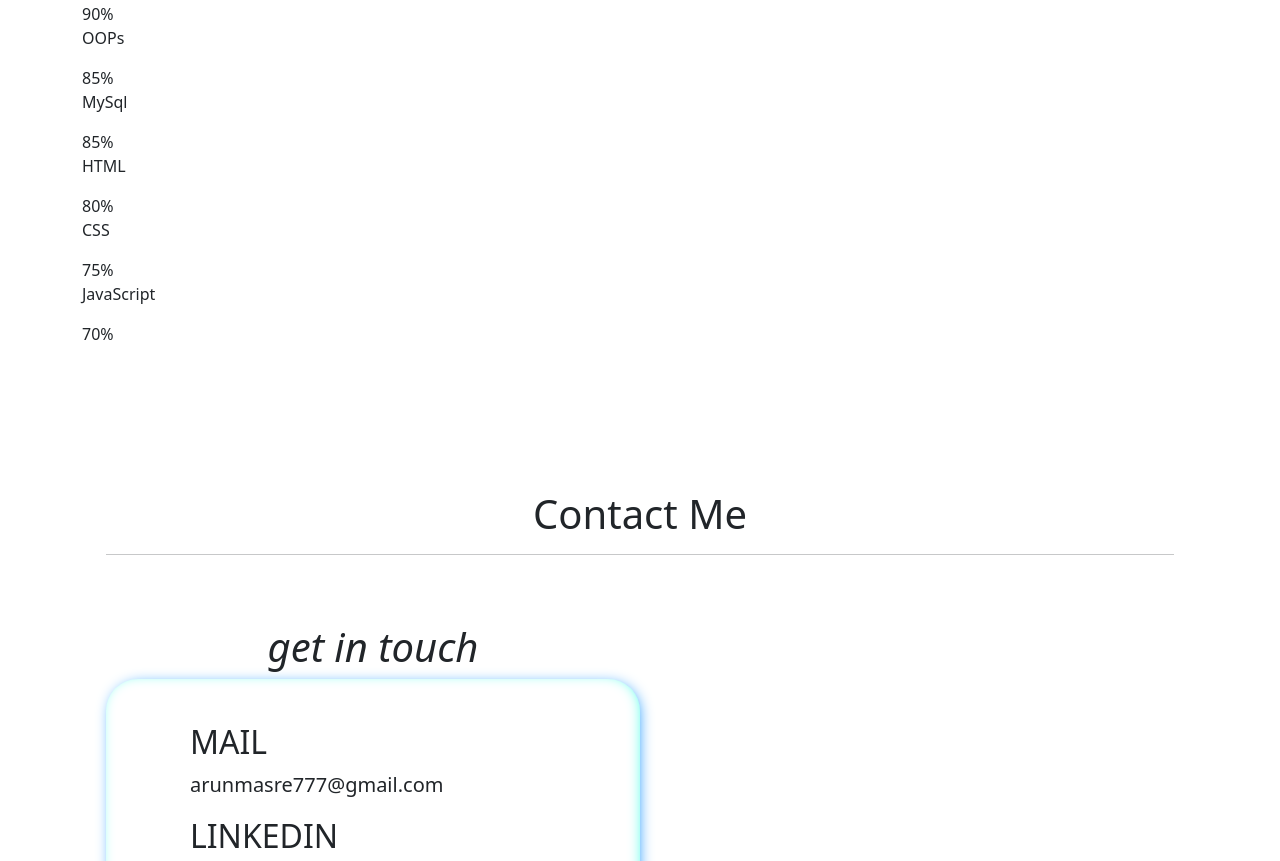
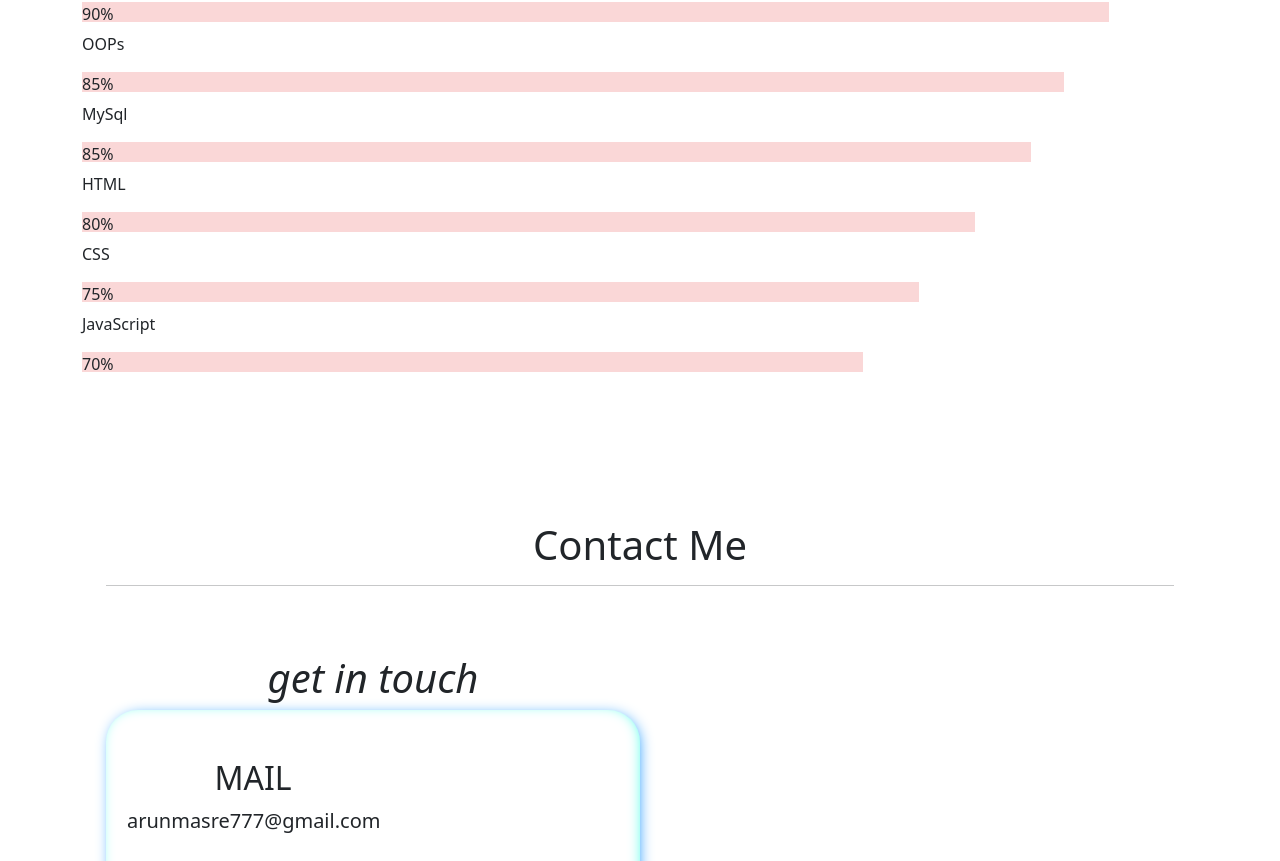
Before and after one commit to ArunMasre/arun-portfolio.github.io, a plain HTML site: page index.html in a window 1280 px wide. Shown: the part 2358-3219 px from the top of the page. Drawn offline with nearby package versions, Linux system fonts and the light colour scheme.

Commit message:
Update style.css

```diff
--- a/style.css
+++ b/style.css
@@ -1,17 +1,25 @@
+* {
+    padding: 0;
+    margin: 0;
+}
+
+
 /* display background color black on navbar scroll */
 
 .navbarScroll.navbarDark {
     background-color: black;
 }
 
-
-/* hero background image */
-
 .bgimage {
     height: 100vh;
+    background-attachment: fixed;
     background: url('images/pic.jpg');
     background-size: cover;
     position: relative;
+}
+
+#home {
+    background-attachment: fixed;
 }
 
 
@@ -43,6 +51,7 @@
 #contact {
     margin-top: 4rem;
     padding-top: 4rem;
+    /* background-color: antiquewhite; */
 }
 
 #contact {
@@ -55,6 +64,84 @@
 .imageAboutPage {
     width: 100%;
 }
+
+
+/* skills part */
+
+
+/* Make sure that padding behaves as expected */
+
+* {
+    box-sizing: border-box;
+}
+
+*/ .skills {
+    padding-top: 4px;
+    text-align: right;
+    /* Right-align text */
+    padding-top: 2px;
+    /* Add top padding */
+    padding-bottom: 2px;
+    /* Add bottom padding */
+    color: white;
+    /* White text color */
+}
+
+.java {
+    /* height: 5px; */
+    width: 92%;
+    height: 20px;
+    margin-bottom: 10px;
+    background-color: rgb(250, 215, 215);
+}
+
+.oops {
+    width: 88%;
+    height: 20px;
+    margin-bottom: 10px;
+    background-color: rgb(250, 215, 215);
+    ;
+}
+
+.mysql {
+    width: 85%;
+    height: 20px;
+    margin-bottom: 10px;
+    background-color: rgb(250, 215, 215);
+    ;
+}
+
+.html {
+    width: 80%;
+    height: 20px;
+    margin-bottom: 10px;
+    background-color: rgb(250, 215, 215);
+    ;
+}
+
+
+/* Green */
+
+.css {
+    width: 75%;
+    margin-bottom: 10px;
+    height: 20px;
+    background-color: rgb(250, 215, 215);
+}
+
+
+/* Blue */
+
+.js {
+    width: 70%;
+    height: 20px;
+    margin-bottom: 5px;
+    background-color: rgb(250, 215, 215);
+    /* background-colorgray; */
+}
+
+
+/* Dark Grey */
 
 
 /* social media icons styling */
@@ -79,10 +166,20 @@
 
 /* contact part */
 
+.py-1 {
+    align-items: center;
+}
+
 #con {
+    padding-right: 16rem;
+    border-left-width: 0px;
+    border-left-style: solid;
+    padding-left: 1rem;
+    padding-top: 1.5rem;
     border-radius: 2rem;
-	background-attachment: fixed;
-    padding: 1.5rem 4rem;
+    text-align: center;
+    /* padding: 0%;
+    padding: 1.5rem 4rem; */
     box-shadow: inset -2px -2px 15px -6px var(--color2), 2px 2px 15px -4px var(--color5);
 }
 
@@ -99,7 +196,8 @@
 }
 
 .my-3 {
-    padding-left: 20px;
+    box-sizing: border-box;
+    padding: 5px;
 }
 
 
```
